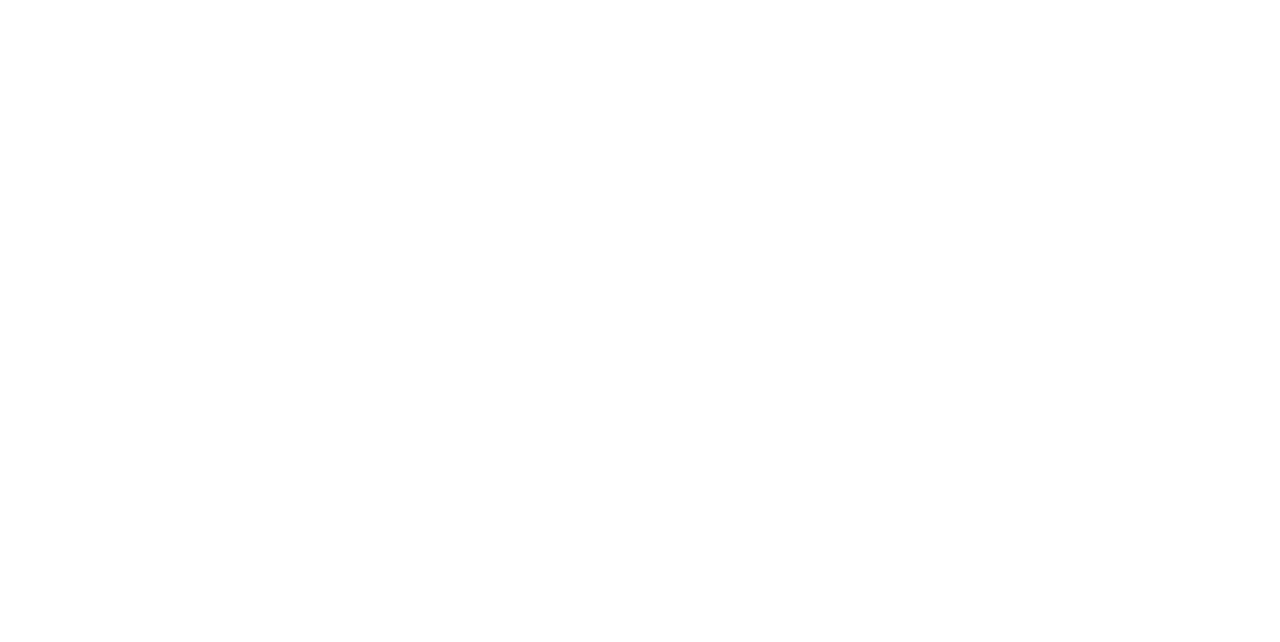
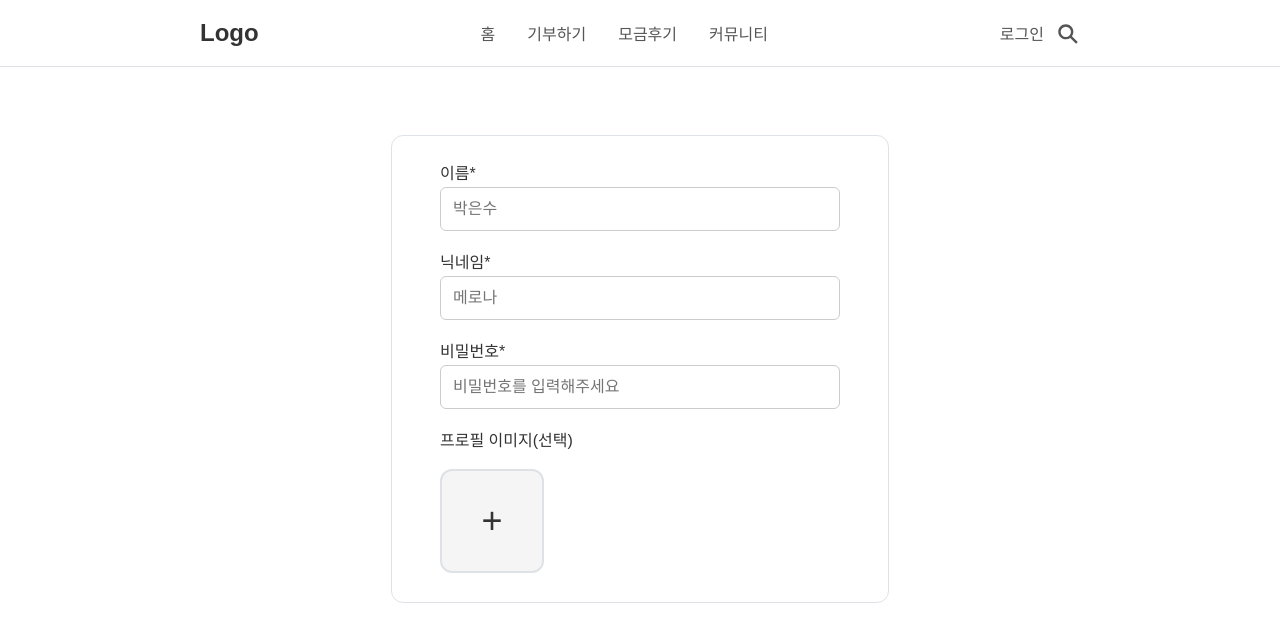
Before and after one commit to sobinMoon/ddaddablch-frontend, a React (Vite) app: page /mypage-profile-edit in a window 1280 px wide. Before the commit this address had no page. Shown: the top 642 px of the page. Built offline with nearby package versions, Linux system fonts and the light colour scheme.

Commit message:
search css 수정 회원정보 edit 페이지 css 수정

```diff
--- a/package.json
+++ b/package.json
@@ -37,5 +37,5 @@
     "globals": "^16.0.0",
     "vite": "^6.3.1"
   },
-  "proxy": "http://10.101.48.27:8080"
+  "proxy": "http://10.101.48.26:8080"
 }
--- a/src/App.jsx
+++ b/src/App.jsx
@@ -25,6 +25,7 @@
 import BeneficiaryWithdraw from './metamask/BeneficiaryWithdraw';
 import CreateCampaignNews from './pages/Organization/CreateCampaignNews';
 import Search from './pages/Search';
+import StudentProfileEdit from './pages/StudentProfileEdit';
 
 function App() {
   return (
@@ -33,6 +34,7 @@
           <Route path='/' element={<Home />} />
           <Route path='/search' element={<Search />} />
           <Route path='/mypage' element={<Mypage />} />
+          <Route path='/mypage-profile-edit'i element={<StudentProfileEdit />} />
           <Route path='/donate' element={<Donate />} />
           <Route path='/reviews' element={<Reviews />} />
           <Route path='/org-detail/:id' element={<OrganizationDetail />} />
--- a/src/hooks/SeverUrl.jsx
+++ b/src/hooks/SeverUrl.jsx
@@ -1,3 +1,3 @@
-const SERVER_URL = "http://10.101.48.27:8080";
+const SERVER_URL = "http://10.101.48.26:8080";
 
 export default SERVER_URL;
--- a/src/metamask/BeneficiaryWithdraw.jsx
+++ b/src/metamask/BeneficiaryWithdraw.jsx
@@ -19,7 +19,7 @@
   console.log(campaignId);
 
   // 컨트랙트 주소 (Truffle migrate 후 콘솔에 표시된 주소)
-  const CONTRACT_ADDRESS = "0x4D70a956151B917d35EE1D585E5A5c8262e1B9ED";
+  const CONTRACT_ADDRESS = "0x9bd06917E0dbf42F9Fc616Af5050B57cB64bBD23";
 
   // 캠페인 지갑 주소
   const CAMPAIGN_WALLET = "0xef19E2f02F99eE4D474634D3A857240fbeDaF6Cc";
--- a/src/pages/Mypage.jsx
+++ b/src/pages/Mypage.jsx
@@ -120,7 +120,7 @@
                     <div className="profile-details">
                         <div className="profile-text">
                             <h2 className="profile-nickname">{userInfo.result.snickname}</h2>
-                            <button className="edit-profile-btn">수정</button>
+                            <button className="edit-profile-btn" onClick={() => navigate('/mypage-profile-edit')}>수정</button>
                         </div>
                     </div>
                 </div>
--- a/src/pages/Search.css
+++ b/src/pages/Search.css
@@ -1,28 +1,30 @@
 .search-container {
-    width: 100%;
-    min-height: 100vh;
     display: flex;
     flex-direction: column;
     align-items: center;
-    padding-top: 2rem;
+    padding: 32px 200px;
     background-color: #fff;
 }
 
 .search-wrapper {
-    width: 100%;
-    max-width: 1000px;
-    padding: 0 1rem;
+  width: 100%;
+  margin: 0 auto; /* 화면 중앙에 정렬 */
+  display: flex;
+  flex-direction: column;
+  align-items: flex-start; /* ← 기본 왼쪽 정렬 */
 }
 
+/* ✅ search-form만 중앙으로 */
 .search-form {
+    align-self: center; /* ← 부모(.search-wrapper) 기준 중앙 */
     display: flex;
     gap: 0.5rem;
     width: 500px;
     background-color: #f6f6f6;
     border-radius: 100px;
     padding: 0.5rem;
-    margin: 0 auto 2rem;
-}
+    margin-bottom: 2rem;
+  }
 
 .search-input {
     flex: 1;
@@ -56,12 +58,12 @@
     width: 100%;
     text-align: left;
 }
-
+/* ✅ 제목은 기본 왼쪽 정렬 상태 유지 */
 .search-results-header {
-    margin-bottom: 0.2rem;
+    margin-bottom: 0.7rem;
     text-align: left;
     width: 100%;
-}
+  }
 
 .search-results-header h2 {
     font-size: 1.5rem;
@@ -178,3 +180,9 @@
     color: #666;
     font-size: 1.1rem;
 }
+
+.no-results img {
+    width: 100px;
+    height: 100px;
+    object-fit: cover;
+}
--- a/src/pages/Search.jsx
+++ b/src/pages/Search.jsx
@@ -5,6 +5,7 @@
 import SERVER_URL from '../hooks/SeverUrl';
 import defaultImage from '../assets/dog.jpg';
 import heartImage from '../assets/cat.jpg';
+import noResultsImage from '../assets/no_message.png';
 
 // 목업 데이터
 const mockData = {
@@ -39,7 +40,7 @@
             "donateEnd": "2025-06-27",
             "businessStart": "2025-07-10",
             "businessEnd": "2025-07-30",
-            "statusFlag": "FUNDRAISING",
+            "statusFlag": "IN_PROGRESS",
             "createdAt": "2025-06-06T14:35:07.750591",
             "updatedAt": "2025-06-06T14:35:12.699372"
         },
@@ -206,8 +207,11 @@
                         </div>
                     </div>
                 ) : location.search && (
+                    <div className="search-results">
                         <div className="no-results">
-                        검색 결과가 없습니다.
+                            <img src={noResultsImage} alt="검색 결과가 없습니다." />
+                            <p>검색 결과가 없습니다.</p>
+                        </div>
                     </div>
                 )}
             </div>
--- /dev/null
+++ b/src/pages/StudentProfileEdit.css
@@ -0,0 +1,62 @@
+.student-profile-edit-container {
+    max-width: 400px;
+    margin: 68px auto;
+    padding: 24px 48px;
+    border-radius: 12px;
+    border: 1px solid #dee2e6;
+    font-family: sans-serif;
+    background: #fff;
+}
+
+.student-profile-edit-container label {
+    margin-top: 18px;
+    margin-bottom: 5px;
+    font-weight: 500;
+    color: #333;
+}
+
+.profile-edit-input {
+    width: 100%;
+    padding: 0.75rem;
+    font-size: 1rem;
+    border: 1px solid #ccc;
+    border-radius: 6px;
+    box-sizing: border-box;
+    margin: 3px 0 18px 0;
+}
+
+
+.profileimage-upload-edit-wrapper {
+    display: flex;
+    align-items: center;
+    gap: 16px;
+}
+
+.profileimage-edit-preview {
+    width: 100px;
+    height: 100px;
+    object-fit: cover;
+    border-radius: 12px;
+    border: 2px solid #dee2e6;
+}
+
+.profileimage-upload-edit {
+    display: inline-flex;
+    align-items: center;
+    justify-content: center;
+    width: 100px;
+    height: 100px;
+    border: 2px solid #dee2e6;
+    border-radius: 12px;
+    background-color: #f5f5f5;
+    font-size: 36px;
+    color: #888;
+    cursor: pointer;
+    transition: background-color 0.2s ease;
+    margin: 0;
+    font-weight: normal;
+}
+
+.profileimage-upload-edit:hover {
+    background-color: #e0e0e0;
+}
--- a/src/pages/StudentProfileEdit.jsx
+++ b/src/pages/StudentProfileEdit.jsx
@@ -1 +1,49 @@
-import React from 'react';
+import React, { useState } from 'react';
+import './StudentProfileEdit.css';
+
+export default function StudentProfileEdit() {
+    const [profileImage, setProfileImage] = useState('');
+    const [previewUrl, setPreviewUrl] = useState('');
+
+    const handleImageChange = (e) => {
+        const file = e.target.files[0];
+        if (file) {
+            const reader = new FileReader();
+            reader.onloadend = () => {
+                setPreviewUrl(reader.result);
+                setProfileImage(reader.result);
+            };
+            reader.readAsDataURL(file);
+        }
+    };
+
+    return (
+        <div className="student-profile-edit-container">
+            <label htmlFor="name">이름*</label>
+            <input className="profile-edit-input" name="name" id="name" placeholder="박은수" />
+
+            <label htmlFor="nickname">닉네임*</label>
+            <input className="profile-edit-input" name="nickname" id="nickname" placeholder="메로나" />
+
+            <label htmlFor="password">비밀번호*</label>
+            <input className="profile-edit-input" type="password" name="password" id="password" placeholder="비밀번호를 입력해주세요" />
+
+            <label>프로필 이미지(선택)</label>
+            <div className="profileimage-upload-edit-wrapper">
+                {previewUrl && (
+                    <img src={previewUrl} alt="프로필 미리보기" className="profileimage-edit-preview" />
+                )}
+                <label htmlFor="profileImageInput" className="profileimage-upload-edit">
+                    +
+                </label>
+                <input
+                    id="profileImageInput"
+                    type="file"
+                    accept="image/*"
+                    onChange={handleImageChange}
+                    style={{ display: 'none' }}
+                />
+            </div>
+        </div>
+    );
+}
```
Lines whose indentation alone changed are shown as unchanged.
